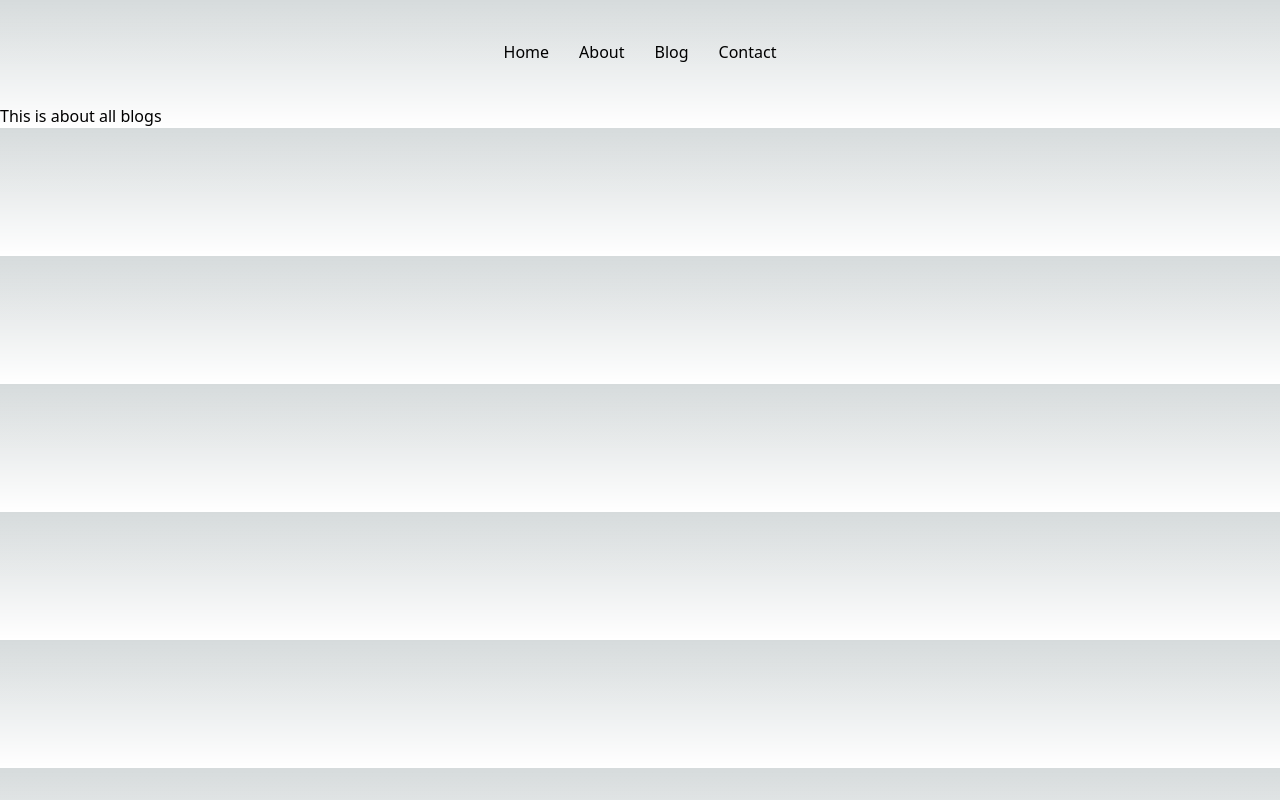
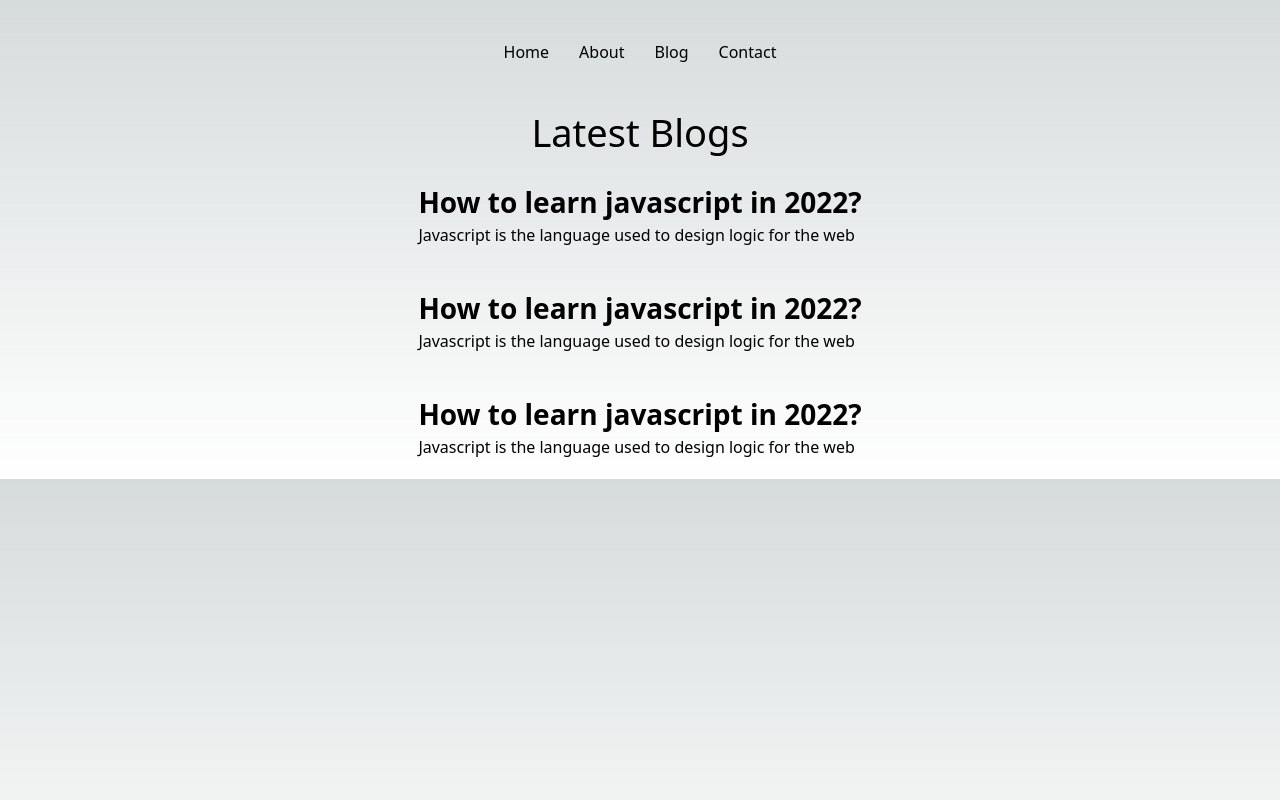
Before and after one commit to jainapurv22/huntingCoder, a Next.js app: page /blog in a window 1280 px wide. Built offline with nearby package versions, Linux system fonts and the light colour scheme.

Commit message:
blog links

```diff
--- a/pages/blog.js
+++ b/pages/blog.js
@@ -1,9 +1,24 @@
+import Link from 'next/link'
 import React from 'react'
 
 const blog = () => {
   return (
     <div>
-      This is about all blogs
+      <div className='mt-[40px] flex items-center flex-col'>
+        <h3 className='text-[38px]'>Latest Blogs</h3>
+        <div className='my-[20px] text-[16px]'>
+          <Link href={'/blogpost//How to learn javascript in 2022'} className='font-bold text-[28px]'>How to learn javascript in 2022?</Link>
+          <p>Javascript is the language used to design logic for the web</p>
+        </div>
+        <div className='my-[20px] text-[16px]'>
+          <Link href={'/blogpost//How to learn javascript in 2022'} className='font-bold text-[28px]'>How to learn javascript in 2022?</Link>
+          <p>Javascript is the language used to design logic for the web</p>
+        </div>
+        <div className='my-[20px] text-[16px]'>
+          <Link href={'/blogpost//How to learn javascript in 2022'} className='font-bold text-[28px]'>How to learn javascript in 2022?</Link>
+          <p>Javascript is the language used to design logic for the web</p>
+        </div>
+      </div>
     </div>
   )
 }
--- /dev/null
+++ b/pages/blogpost/[slug].js
@@ -0,0 +1,15 @@
+import React from 'react'
+import Router, { useRouter } from 'next/router'
+
+const Slug = () => {
+  const router=useRouter();
+  const {slug} = router.query;
+  return (
+    <div className='flex items-center flex-col'>
+      <h2 className='text-[25px] mb-[15px] font-bold'>Title of the blogpost is {slug}</h2>
+      <p className='px-[24rem]'>Lorem ipsum dolor sit amet consectetur, adipisicing elit. Inventore architecto culpa quas placeat ut possimus sed nostrum quisquam, quod nemo, blanditiis reiciendis, doloribus porro! Maiores.</p>
+    </div>
+  )
+}
+
+export default Slug
--- a/pages/index.tsx
+++ b/pages/index.tsx
@@ -38,7 +38,7 @@ export default function Home() {
         </div> */}
       </div>
       <div className='mt-[40px]'>
-        <h3 className='text-[38px]'>Popular Blogs</h3>
+        <h3 className='text-[38px]'>Latest Blogs</h3>
         <div className='my-[20px] text-[16px]'>
           <h2 className='font-bold text-[28px]'>How to learn javascript in 2022?</h2>
           <p>Javascript is the language used to design logic for the web</p>
```
